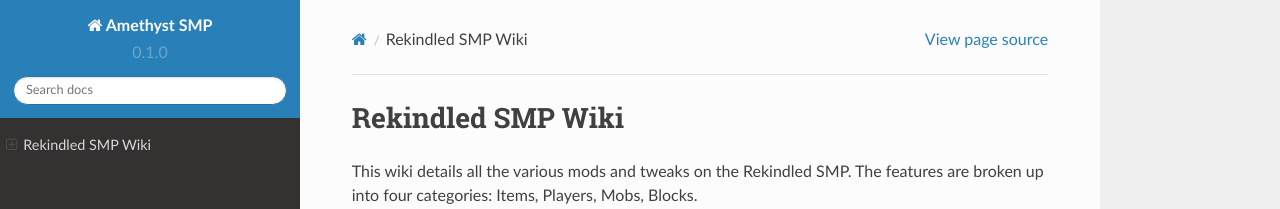
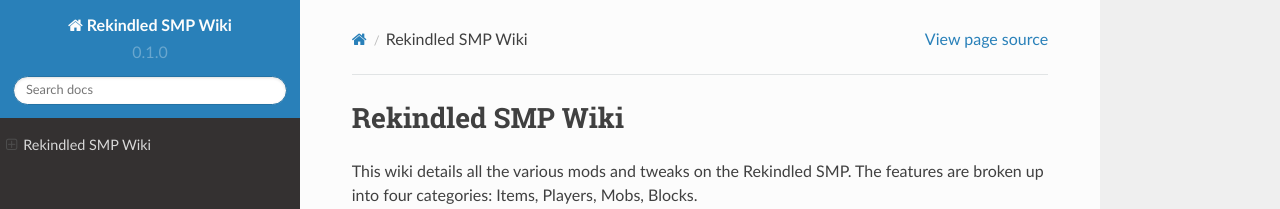
Before and after one commit to LuciusofLegend/Rekindled-SMP-Wiki, a Sphinx documentation site: the page built from docs/source/index.rst, in a window 1280 px wide. Shown: the top 209 px of the page. Built offline with Sphinx 7.4.7 and the Read the Docs theme 2.0.0, drawn with Linux system fonts in a browser that asks for light colours.

Commit message:
Change project name

```diff
--- a/docs/source/conf.py
+++ b/docs/source/conf.py
@@ -2,7 +2,7 @@
 
 # -- Project information
 
-project = 'Amethyst SMP'
+project = 'Rekindled SMP Wiki'
 copyright = '2023, LuciusofLegend'
 author = 'LuciusofLegend'
 
```
